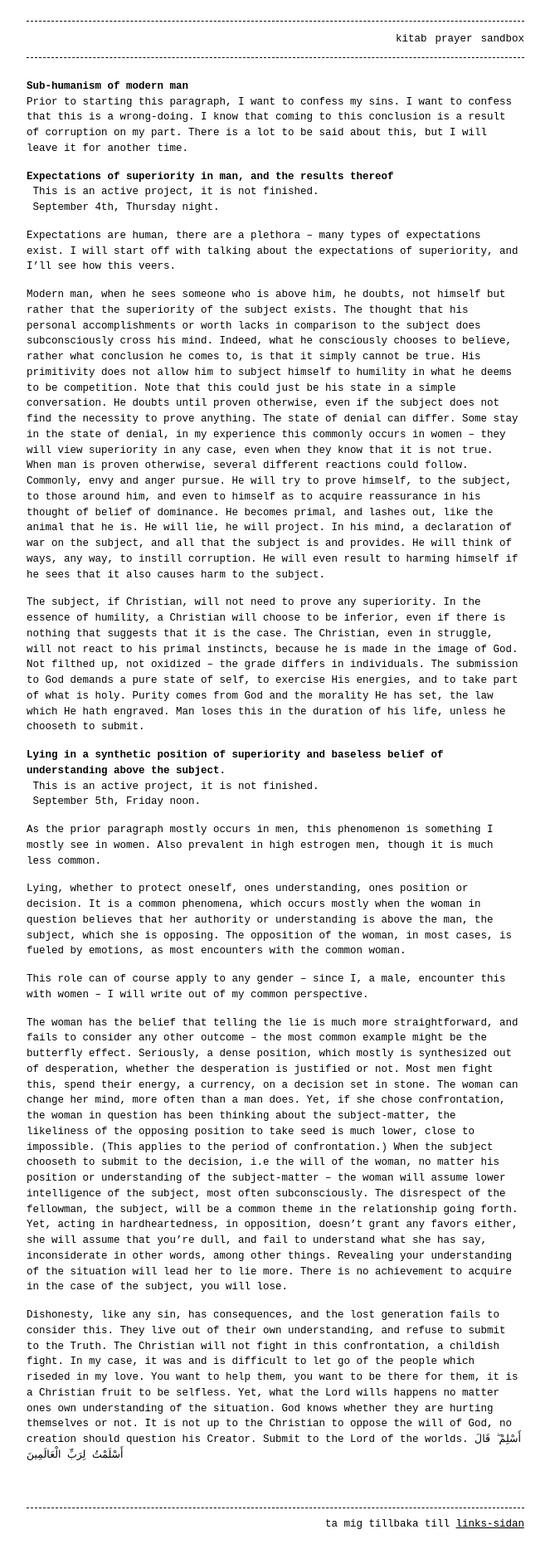
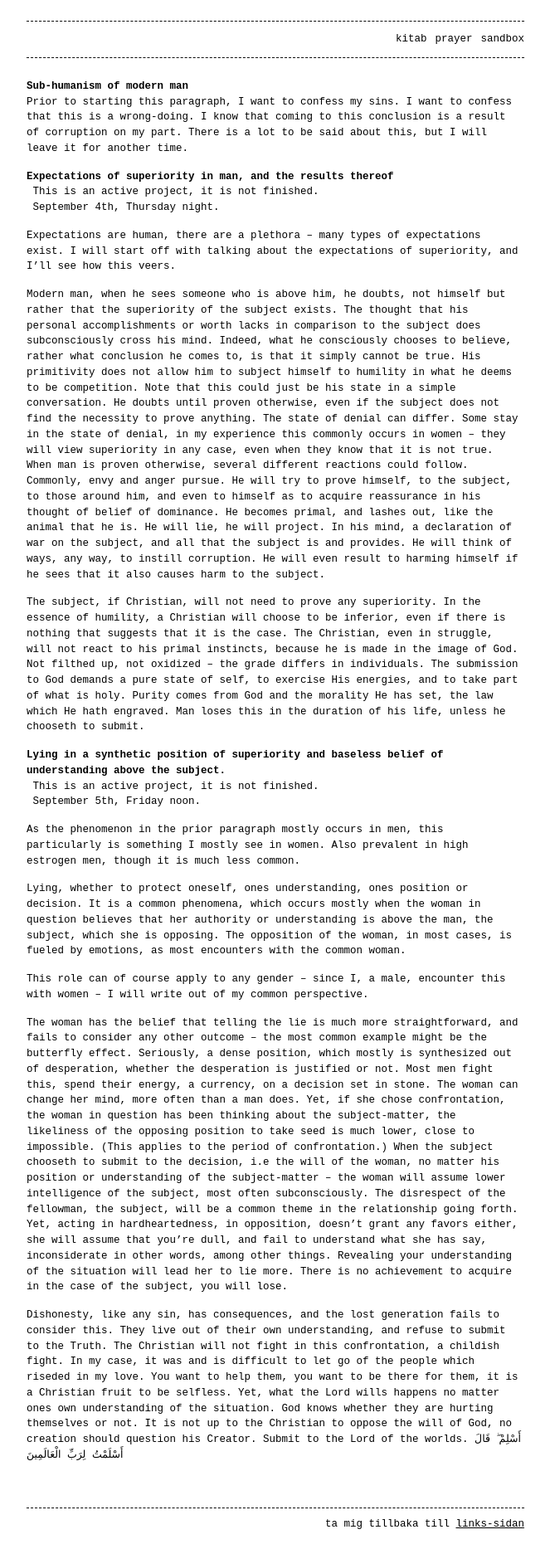
Before and after one commit to ronim-efrin/kitab, a Jekyll site: the page built from books.md, in a window 1280 px wide. Shown: the whole page at 83% size, without its empty margins (308-971 px from the left). Built offline with Jekyll 4.4.1, drawn with Linux system fonts in a browser that asks for light colours.

Commit message:
Update books.md

```diff
--- a/books.md
+++ b/books.md
@@ -17,7 +17,7 @@ The subject, if Christian, will not need to prove any superiority. In the essenc
 
  **Lying in a synthetic position of superiority and baseless belief of understanding above the subject.** <br> This is an active project, it is not finished. <br> September 5th, Friday noon.
 
-As the prior paragraph mostly occurs in men, this phenomenon is something I mostly see in women. Also prevalent in high estrogen men, though it is much less common. <br>
+As the phenomenon in the prior paragraph mostly occurs in men, this particularly is something I mostly see in women. Also prevalent in high estrogen men, though it is much less common. <br>
 
 Lying, whether to protect oneself, ones understanding, ones position or decision. It is a common phenomena, which occurs mostly when the woman in question believes that her authority or understanding is above the man, the subject, which she is opposing. The opposition of the woman, in most cases, is fueled by emotions, as most encounters with the common woman. <br>
 
```
